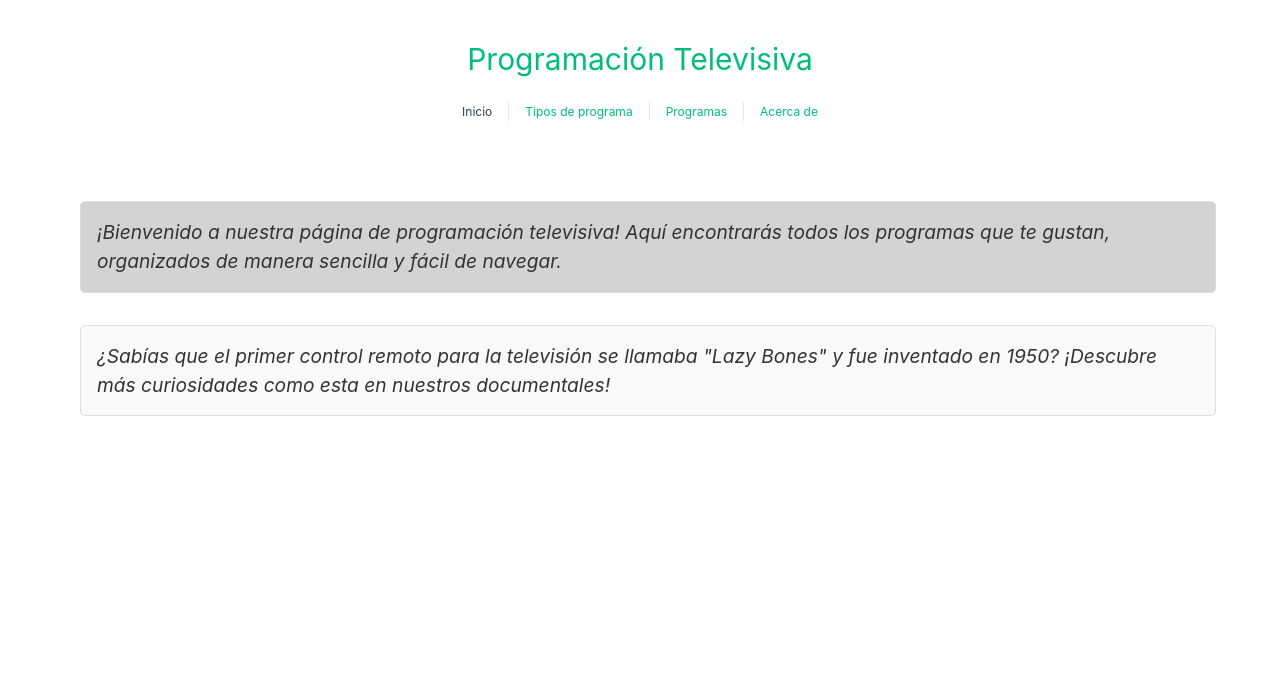
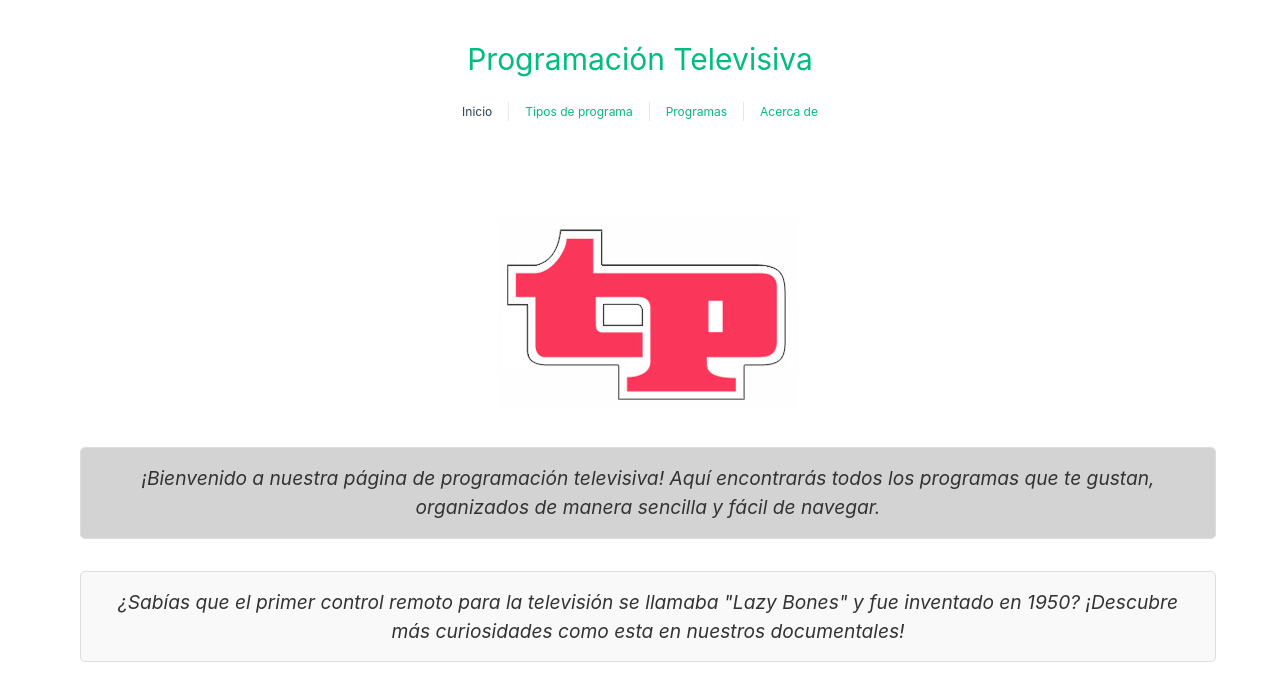
Before and after one commit to rgutierrezCIC/programacion-televisiva-front, a Vue app: page / in a window 1280 px wide. Shown: the top 700 px of the page. Built offline with nearby package versions, Linux system fonts and the light colour scheme.

Commit message:
Update color and alignment in HomeView.vue

```diff
--- a/src/views/AboutView.vue
+++ b/src/views/AboutView.vue
@@ -31,7 +31,7 @@
 h1 {
   margin-bottom: 1rem;
   font-size: 2rem;
-  color: #007bff;
+  color: hsla(160, 100%, 37%, 1);
 }
 
 .team-info, .bootcamp-info {
--- a/src/views/HomeView.vue
+++ b/src/views/HomeView.vue
@@ -1,5 +1,6 @@
 <template>
-  <div>
+  <div class="home">
+    <img src="@/assets/LogoTP.jpg" alt="Imagen de inicio" class="home-image" />
     <p class="welcome-message">
       ¡Bienvenido a nuestra página de programación televisiva! Aquí encontrarás todos los programas que te gustan, organizados de manera sencilla y fácil de navegar.
     </p>
@@ -16,6 +17,18 @@ export default {
 </script>
 
 <style scoped>
+.home {
+  text-align: center;
+  margin-top: 2rem;
+}
+
+.home-image {
+  max-width: 100%;
+  height: auto;
+  margin-top: 1rem;
+  opacity: 0.8; /* Hacer la imagen un poco transparente */
+}
+
 .welcome-message, .fun-facts {
   margin: 2rem;
   padding: 1rem;
@@ -37,19 +50,4 @@ export default {
   background-color: #f9f9f9;
   /* Fondo más claro */
 }
-
-nav {
-  margin-top: 2rem;
-}
-
-router-link {
-  margin-right: 1rem;
-  font-weight: bold;
-  color: #007bff;
-}
-
-router-link:hover {
-  text-decoration: underline;
-}
-
 </style>
```
Also changed, not shown: src/assets/LogoTP.jpg (added), src/assets/LogoTP2.jpeg (added).
